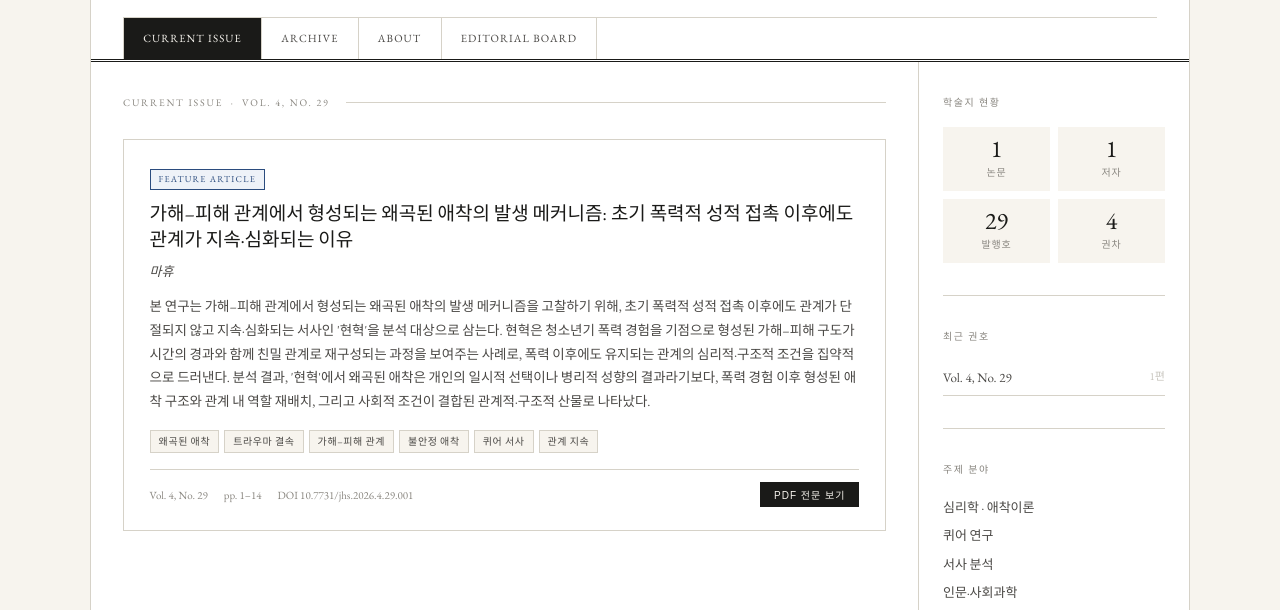
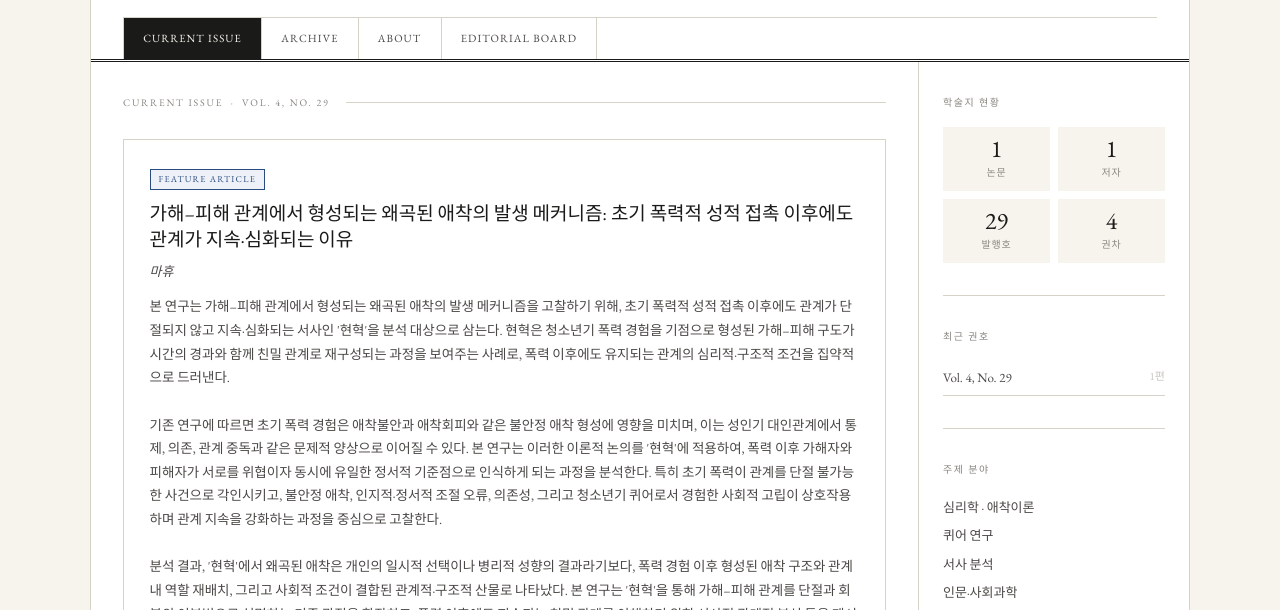
Before and after one commit to maxiu123805/hyeonhyeok-journal, a plain HTML site: page index.html in a window 1280 px wide. Shown: the part 190-800 px from the top of the page. Drawn offline with nearby package versions, Linux system fonts and the light colour scheme.

Commit message:
Update index.html

```diff
--- a/index.html
+++ b/index.html
@@ -160,7 +160,7 @@ footer {
           <span class="p-tag">Feature Article</span>
           <div class="p-title">가해–피해 관계에서 형성되는 왜곡된 애착의 발생 메커니즘: 초기 폭력적 성적 접촉 이후에도 관계가 지속·심화되는 이유</div>
           <div class="p-authors">마휴</div>
-          <div class="p-abstract">본 연구는 가해–피해 관계에서 형성되는 왜곡된 애착의 발생 메커니즘을 고찰하기 위해, 초기 폭력적 성적 접촉 이후에도 관계가 단절되지 않고 지속·심화되는 서사인 '현혁'을 분석 대상으로 삼는다. 현혁은 청소년기 폭력 경험을 기점으로 형성된 가해–피해 구도가 시간의 경과와 함께 친밀 관계로 재구성되는 과정을 보여주는 사례로, 폭력 이후에도 유지되는 관계의 심리적·구조적 조건을 집약적으로 드러낸다. 분석 결과, '현혁'에서 왜곡된 애착은 개인의 일시적 선택이나 병리적 성향의 결과라기보다, 폭력 경험 이후 형성된 애착 구조와 관계 내 역할 재배치, 그리고 사회적 조건이 결합된 관계적·구조적 산물로 나타났다.</div>
+          <div class="p-abstract">본 연구는 가해–피해 관계에서 형성되는 왜곡된 애착의 발생 메커니즘을 고찰하기 위해, 초기 폭력적 성적 접촉 이후에도 관계가 단절되지 않고 지속·심화되는 서사인 '현혁'을 분석 대상으로 삼는다. 현혁은 청소년기 폭력 경험을 기점으로 형성된 가해–피해 구도가 시간의 경과와 함께 친밀 관계로 재구성되는 과정을 보여주는 사례로, 폭력 이후에도 유지되는 관계의 심리적·구조적 조건을 집약적으로 드러낸다.<br><br>기존 연구에 따르면 초기 폭력 경험은 애착불안과 애착회피와 같은 불안정 애착 형성에 영향을 미치며, 이는 성인기 대인관계에서 통제, 의존, 관계 중독과 같은 문제적 양상으로 이어질 수 있다. 본 연구는 이러한 이론적 논의를 '현혁'에 적용하여, 폭력 이후 가해자와 피해자가 서로를 위협이자 동시에 유일한 정서적 기준점으로 인식하게 되는 과정을 분석한다. 특히 초기 폭력이 관계를 단절 불가능한 사건으로 각인시키고, 불안정 애착, 인지적·정서적 조절 오류, 의존성, 그리고 청소년기 퀴어로서 경험한 사회적 고립이 상호작용하며 관계 지속을 강화하는 과정을 중심으로 고찰한다.<br><br>분석 결과, '현혁'에서 왜곡된 애착은 개인의 일시적 선택이나 병리적 성향의 결과라기보다, 폭력 경험 이후 형성된 애착 구조와 관계 내 역할 재배치, 그리고 사회적 조건이 결합된 관계적·구조적 산물로 나타났다. 본 연구는 '현혁'을 통해 가해–피해 관계를 단절과 회복의 이분법으로 설명하는 기존 관점을 확장하고, 폭력 이후에도 지속되는 친밀 관계를 이해하기 위한 서사적·관계적 분석 틀을 제시하고자 한다.</div>
           <div class="p-kws">
             <span class="kw">왜곡된 애착</span>
             <span class="kw">트라우마 결속</span>
```
